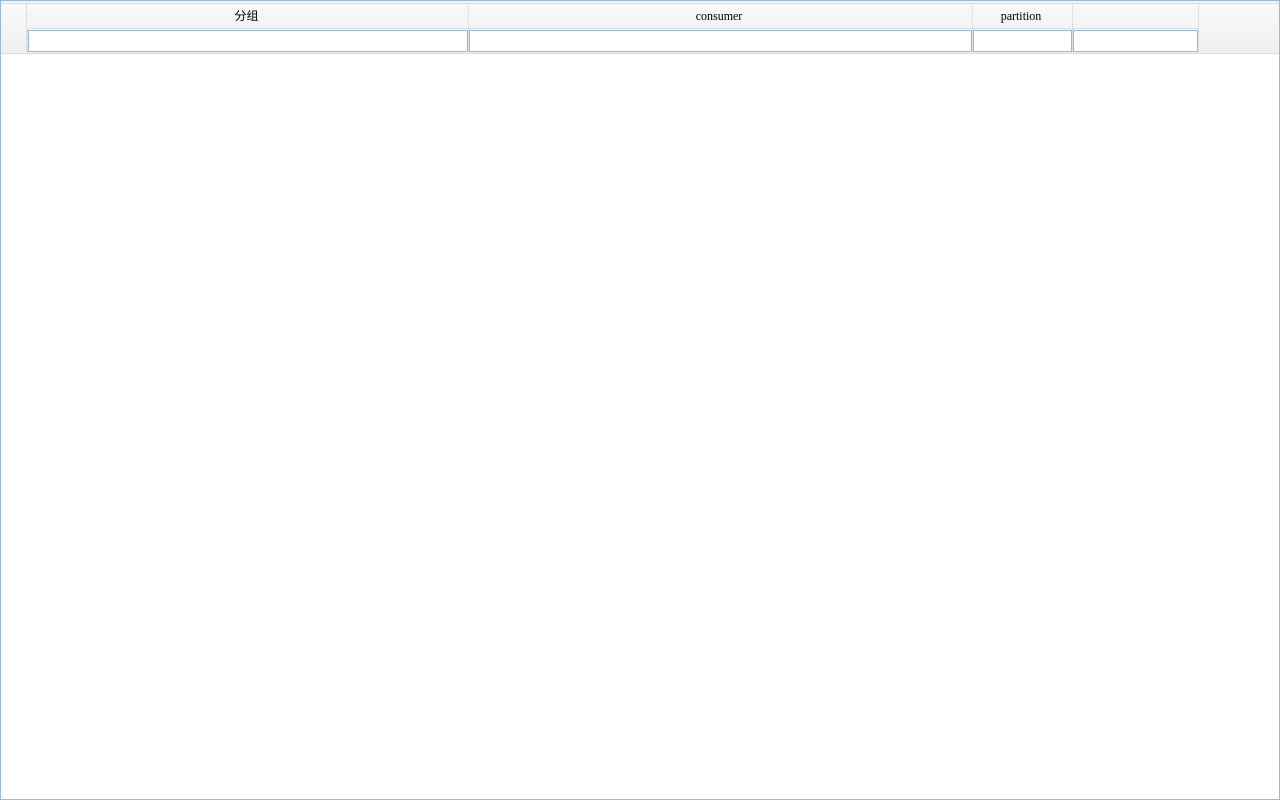
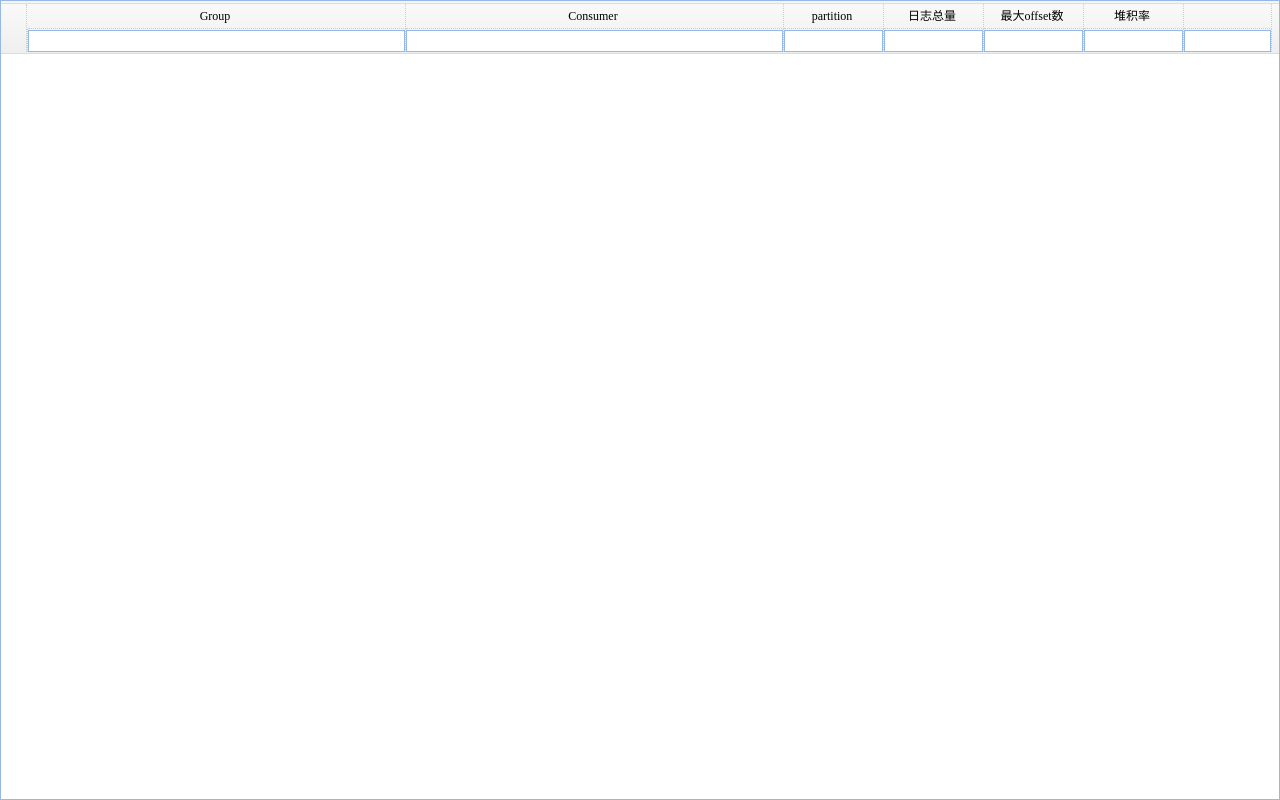
Before and after one commit to panda7240/kafkey, a Flask app: page /kafka/group/index in a window 1280 px wide. Run offline with Flask 2, Linux system fonts and the light colour scheme; the visitor is signed in with stand-in values (Sample User, id 1); data that the repository does not hold is empty; some libraries are stand-ins or nearby versions.

Commit message:
增加group的堆积率

```diff
--- a/app/main/controller/kafka_controller.py
+++ b/app/main/controller/kafka_controller.py
@@ -195,8 +195,14 @@ def group_list():
     if cluster is None:
         raise TypeError("Invalid type for 'cluster_id' (no data)")
     topic_name = request.values.get('topic_name')
+    topics_dict = zk_dict[cluster.id].topics_dict
+    topic_value = topics_dict[topic_name]
+    topic_last_offset = 0
+    if 'off_set' in topic_value.__dict__:
+        topic_last_offset = topic_value.off_set
     res_list = []
     for group in groups_str.split(','):
+        group_sum_offset = 0
         if zk_dict[cluster.id].zk.exists('/consumers/' + group + '/owners/' + topic_name) is None:
             continue
         partitions = zk_dict[cluster.id].zk.get_children('/consumers/' + group + '/owners/' + topic_name)
@@ -205,5 +211,19 @@ def group_list():
             c_data = zk_dict[cluster.id].zk.get('/consumers/' + group + '/owners/' + topic_name + '/' + partition)
             c_name = c_data[0][:c_data[0].rfind('-')]
             p_dict[c_name] = [partition] + p_dict.get(c_name, [])
-        res_list.extend([{"group_name": group, "consumer": k, "partition": ",".join(v)} for k, v in p_dict.items()])
+
+            group_sum_offset += int(get_offset_by_topic_and_group_and_consumer(cluster.id,topic_name, group, partition))
+
+        cumulate_rate = None
+        if topic_last_offset!=0:
+           cumulate_rate = str(round((float(topic_last_offset) - float(group_sum_offset))/float(topic_last_offset), 7) * 100) + '%'
+
+        res_list.extend([{"topic_last_offset": topic_last_offset, "group_sum_offset": group_sum_offset, "cumulate_rate":cumulate_rate ,"group_name": group, "consumer": k, "partition": ",".join(v)} for k, v in p_dict.items()])
+
     return json.dumps(res_list)
+
+
+
+def get_offset_by_topic_and_group_and_consumer(cluser_id, topic_name,group_name, partition):
+    offset = zk_dict[cluser_id].zk.get('/consumers/' + group_name + '/offsets/' + topic_name + '/' + partition)[0]
+    return offset
--- a/app/templates/group/index.html
+++ b/app/templates/group/index.html
@@ -17,10 +17,13 @@
        sortName="name">
     <thead>
     <tr>
-        <th halign="center" field="group_name" width="35%" sortable="true">分组</th>
-        <th halign="center" field="consumer" width="40%">consumer</th>
+        <th halign="center" field="group_name" width="30%" sortable="true">Group</th>
+        <th halign="center" field="consumer" width="30%">Consumer</th>
         <th halign="center" field="partition" width="8%">partition</th>
-        <th halign="center" field="button" formatter="formatterButton" width="10%"></th>
+        <th halign="center" field="topic_last_offset" width="8%">日志总量</th>
+        <th halign="center" field="group_sum_offset" width="8%">最大offset数</th>
+        <th halign="center" field="cumulate_rate" width="8%">堆积率</th>
+        <th halign="center" field="button" formatter="formatterButton" width="7%"></th>
     </tr>
     </thead>
 </table>
```
Also changed, not shown: README.md.
